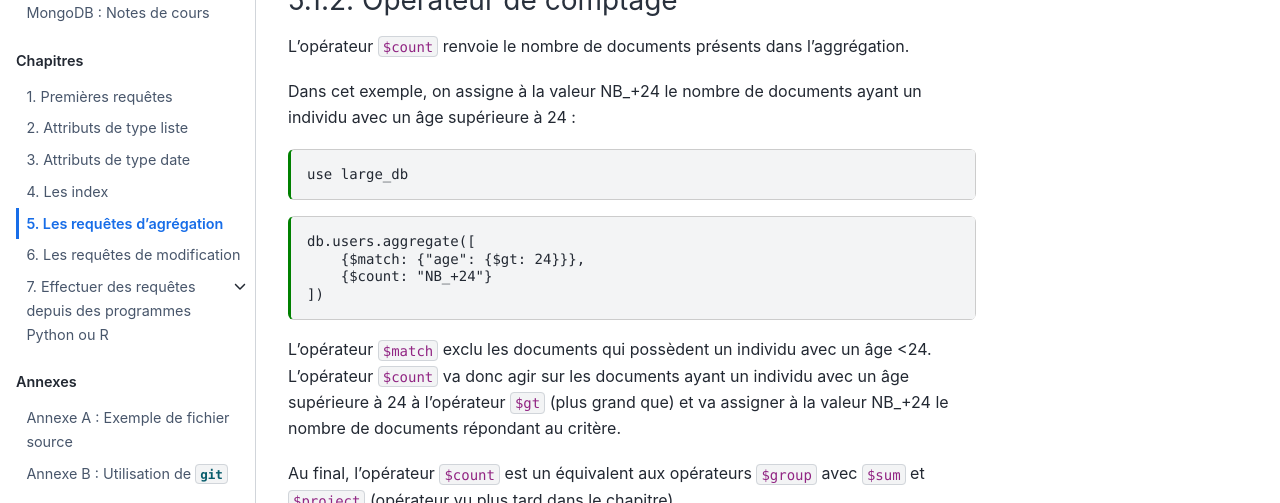
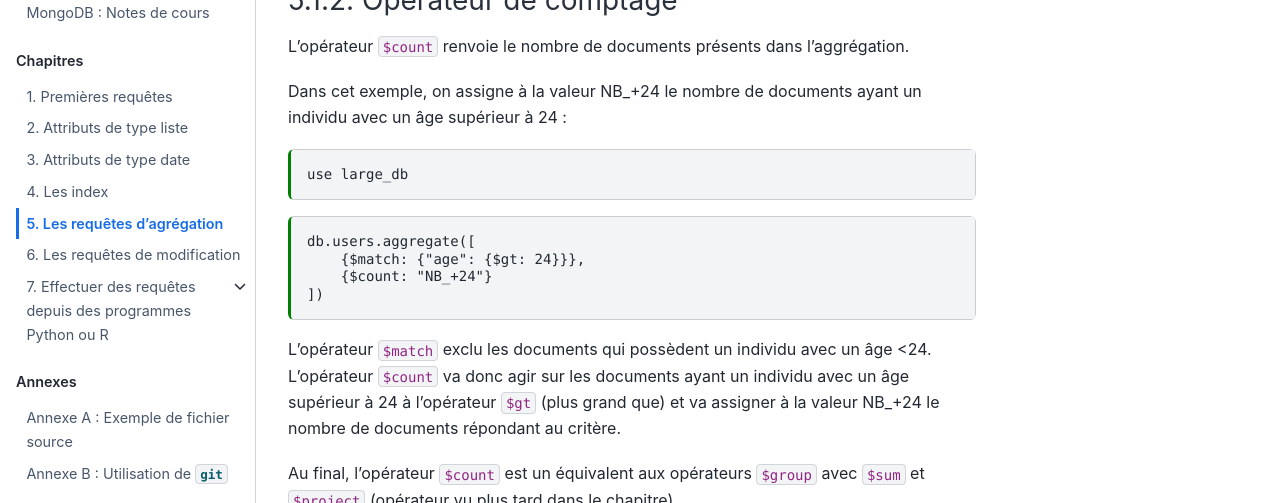
Before and after one commit to rtavenar/mongo_book, a Jupyter Book: the page built from content/05_agreg.md, in a window 1280 px wide and 900 px high, scrolled down 5016 px. Shown: the part 179-682 px from the top of the window. Built offline with Jupyter Book 1.0.4 settings and Sphinx 7.4.7 and the Sphinx Book theme 1.1.4, drawn with Linux system fonts in a browser that asks for light colours.

Commit message:
Update 05_agreg.md

````diff
--- a/content/05_agreg.md
+++ b/content/05_agreg.md
@@ -275,7 +275,7 @@ GROUP BY prix
 
 L'opérateur `$count` renvoie le nombre de documents présents dans l'aggrégation.
 
-Dans cet exemple, on assigne à la valeur NB_+24 le nombre de documents ayant un individu avec un âge supérieure à 24 :
+Dans cet exemple, on assigne à la valeur NB_+24 le nombre de documents ayant un individu avec un âge supérieur à 24 :
 
 ```{code-cell}
 use large_db
@@ -291,7 +291,7 @@ db.users.aggregate([
 ```
 
 L'opérateur `$match` exclu les documents qui possèdent un individu avec un âge <24.
-L'opérateur `$count` va donc agir sur les documents ayant un individu avec un âge supérieure à 24 à l'opérateur `$gt` (plus grand que) et va assigner
+L'opérateur `$count` va donc agir sur les documents ayant un individu avec un âge supérieur à 24 à l'opérateur `$gt` (plus grand que) et va assigner
 à la valeur NB_+24 le nombre de documents répondant au critère.
 
 Au final, l'opérateur `$count` est un équivalent aux opérateurs `$group` avec `$sum` et `$project` (opérateur vu plus tard dans le chapitre).
````
